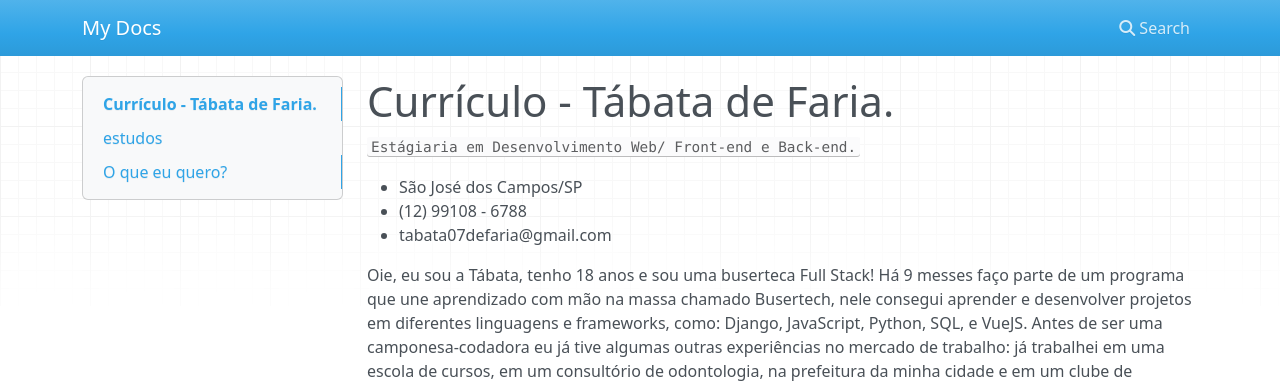
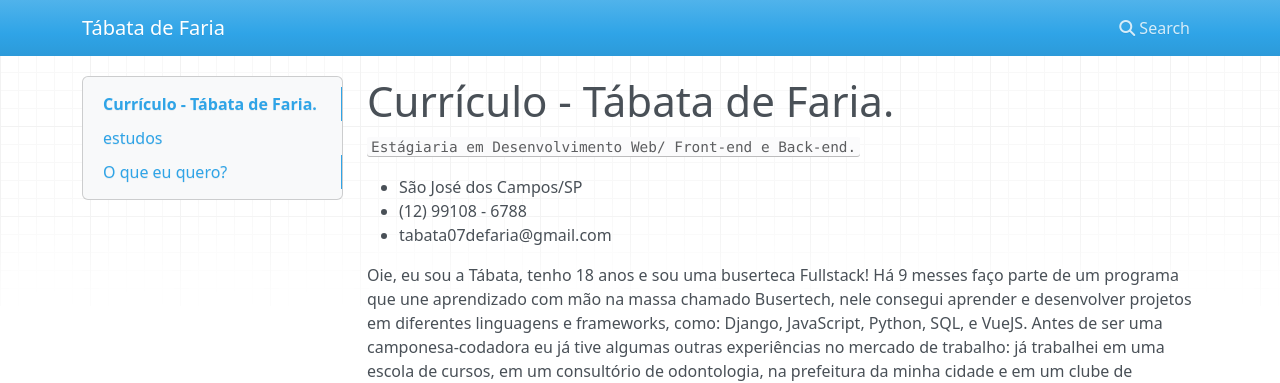
Before and after one commit to tabataf/curriculo, an MkDocs documentation site: the page built from docs/index.md, in a window 1280 px wide. Shown: the top 383 px of the page. Built offline with MkDocs 1.6.1, drawn with Linux system fonts in a browser that asks for light colours; nearby versions of some CDN libraries; some of the changed text lies outside the part shown.

Commit message:
nome do site

```diff
--- a/docs/index.md
+++ b/docs/index.md
@@ -5,7 +5,7 @@
 * (12) 99108 - 6788
 *  tabata07defaria@gmail.com
 
-Oie, eu sou a Tábata, tenho 18 anos e sou uma buserteca Full Stack! Há 9 messes faço parte de um programa que une aprendizado com mão na massa chamado Busertech, nele consegui aprender e desenvolver projetos em diferentes linguagens e frameworks, como: Django, JavaScript, Python, SQL, e VueJS.
+Oie, eu sou a Tábata, tenho 18 anos e sou uma buserteca Fullstack! Há 9 messes faço parte de um programa que une aprendizado com mão na massa chamado Busertech, nele consegui aprender e desenvolver projetos em diferentes linguagens e frameworks, como: Django, JavaScript, Python, SQL, e VueJS.
 Antes de ser uma camponesa-codadora eu já tive algumas outras experiências no mercado de trabalho: já trabalhei em uma escola de cursos, em um consultório de odontologia, na prefeitura da minha cidade e em um clube de esportes.
 
 ## estudos
--- a/mkdocs.yml
+++ b/mkdocs.yml
@@ -1 +1,4 @@
-site_name: My Docs
+site_name: Tábata de Faria
+theme:
+  palette:
+    scheme: default
```
